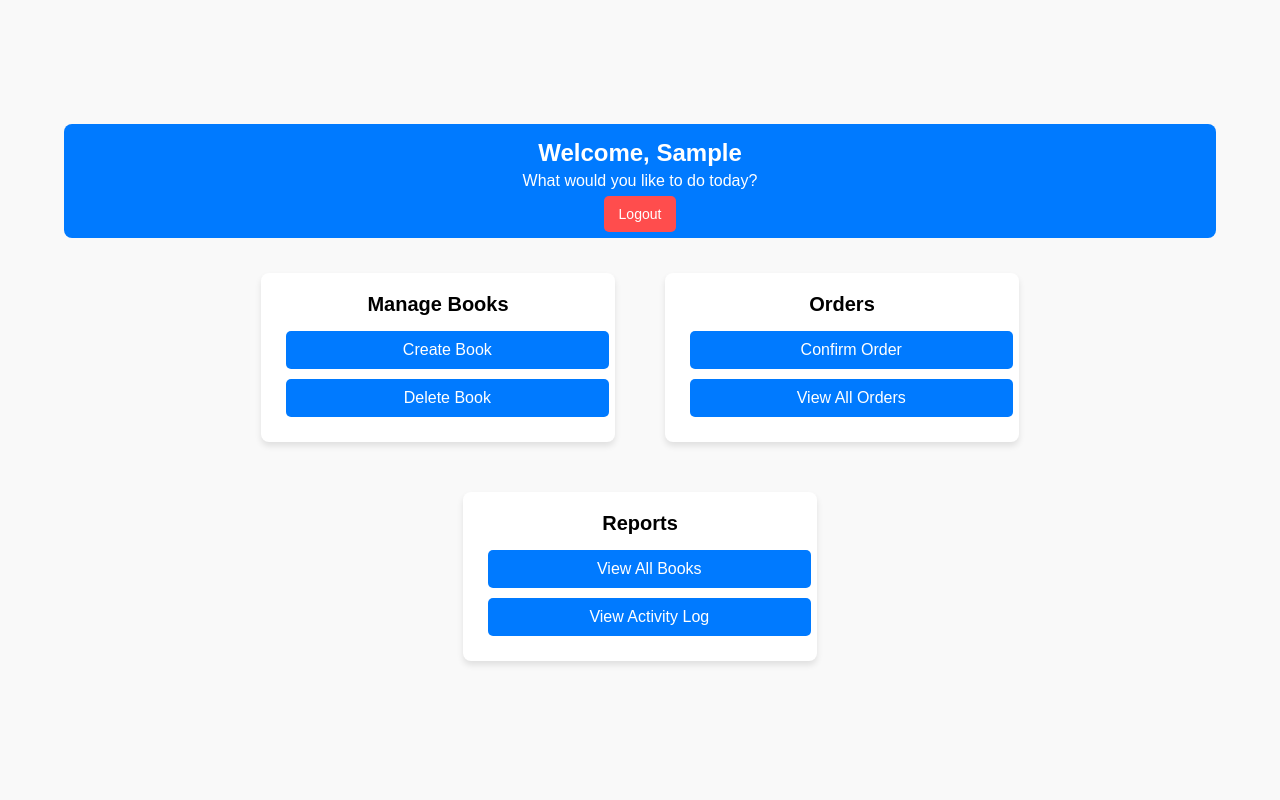
After one commit to VarindraSeegobin/Bookly, a Django app: page /custom-admin/home/ in a window 1280 px wide. The commit adds this page. Run offline with Django 5.2, Linux system fonts and the light colour scheme; the visitor is signed in with stand-in values (Sample User, id 1).

Commit message:
added admin panel home page

```diff
--- a/Auth/static/css/admin_styles.css
+++ b/Auth/static/css/admin_styles.css
@@ -67,6 +67,90 @@ body {
     color: #ff0000; /* Highlight error messages in red */
 }
 
+/*Home Page*/
+body {
+    font-family: Arial, sans-serif;
+    background-color: #f9f9f9;
+    margin: 0;
+    padding: 0;
+}
+
+.container {
+    width: 90%;
+    max-width: 1200px;
+    margin: 20px auto;
+    text-align: center;
+}
+
+header {
+    margin-bottom: 20px;
+    background-color: #007aff;
+    color: white;
+    padding: 15px;
+    border-radius: 8px;
+}
+
+header h1 {
+    margin: 0;
+    font-size: 24px;
+}
+
+header p {
+    margin: 5px 0 15px;
+    font-size: 16px;
+}
+
+header .logout {
+    background-color: #ff4d4d;
+    color: white;
+    text-decoration: none;
+    padding: 10px 15px;
+    border-radius: 5px;
+    font-size: 14px;
+}
+
+header .logout:hover {
+    background-color: #cc0000;
+}
+
+main {
+    display: flex;
+    flex-wrap: wrap;
+    gap: 20px;
+    justify-content: center;
+}
+
+.card {
+    background-color: white;
+    margin: 15px;
+    padding: 20px;
+    border-radius: 8px;
+    box-shadow: 0 4px 6px rgba(0, 0, 0, 0.1);
+    width: calc(33.33% - 30px); /* Default: 3 cards per row */
+    box-sizing: border-box;
+}
+
+.card h2 {
+    margin: 0 0 10px;
+    font-size: 20px;
+}
+
+.card .button {
+    display: inline-block;
+    background-color: #007aff;
+    color: white;
+    text-decoration: none;
+    padding: 10px 20px;
+    border-radius: 5px;
+    font-size: 16px;
+    margin: 5px;
+    width: 90%;
+}
+
+.card .button:hover {
+    background-color: #005bb5;
+}
+
 @media (max-width: 600px) {
 
     /*Login*/
@@ -81,4 +165,23 @@ body {
     .button {
         font-size: 14px; /* Adjust button font size */
     }
+
+    /*Home Page*/
+        header h1 {
+        font-size: 20px;
+    }
+
+    header p {
+        font-size: 14px;
+    }
+
+    .card {
+        width: 100%; /* 1 card per row */
+        margin: 10px 0;
+    }
+
+    .card .button {
+        font-size: 14px;
+        padding: 8px 15px;
+    }
 }
--- a/BookPanel/views.py
+++ b/BookPanel/views.py
@@ -1,5 +1,6 @@
 from django.shortcuts import render, redirect
-from django.contrib.auth import authenticate, login
+from django.contrib.auth import authenticate, login, logout
+from django.contrib.auth.decorators import login_required
 from django.contrib import messages
 
 def admin_login(request):
@@ -10,8 +11,47 @@ def admin_login(request):
         user = authenticate(request, username=username, password=password)
         if user is not None and user.is_superuser:
             login(request, user)
-            return redirect('admin:index')  #TODO: Add admin homepage
+            return redirect('admin-homepage')
         else:
             messages.error(request, 'Incorrect username or password.')
 
     return render(request, 'Admin/login.html')
+
+@login_required
+def homepage(request):
+    return render(request, 'Admin/home.html')
+
+@login_required
+def create_book(request):
+    # Logic for book creation
+    pass
+
+@login_required
+def delete_book(request):
+    # Logic for book deletion
+    pass
+
+@login_required
+def confirm_order(request):
+    # Logic for order confirmation
+    pass
+
+@login_required
+def view_books(request):
+    # Logic for viewing all books and request counts
+    pass
+
+@login_required
+def view_orders(request):
+    # Logic for viewing all orders
+    pass
+
+@login_required
+def view_activity_log(request):
+    # Logic for viewing activity log
+    pass
+
+@login_required
+def logout(request):
+    logout(request)
+    return redirect('admin-login')
--- a/Bookly/urls.py
+++ b/Bookly/urls.py
@@ -9,7 +9,15 @@ from django.urls import path
 
 urlpatterns = [
     path('admin/', admin.site.urls),
-    path('admin/login', admin_login, name='admin-login'),
+    path('custom-admin/login/', admin_login, name='admin-login'),  # Changed URL
+    path('custom-admin/home/', homepage, name='admin-homepage'),
+    path('custom-admin/create_book/', create_book, name='create_book'),
+    path('custom-admin/delete_book/', delete_book, name='delete_book'),
+    path('custom-admin/confirm_order/', confirm_order, name='confirm_order'),
+    path('custom-admin/view_books/', view_books, name='view_books'),
+    path('custom-admin/view_orders/', view_orders, name='view_orders'),
+    path('custom-admin/view_activity_log/', view_activity_log, name='view_activity_log'),
+    path('custom-admin/logout', logout, name='logout'),
     path('', views.index, name='home'),
-    path('account/', account_view, name='account')
+    path('account/', account_view, name='account'),
 ]
--- /dev/null
+++ b/templates/Admin/home.html
@@ -0,0 +1,36 @@
+<!DOCTYPE html>
+{% load static %}
+<html lang="en">
+<head>
+    <meta charset="UTF-8">
+    <meta name="viewport" content="width=device-width, initial-scale=1.0">
+    <title>Homepage</title>
+    <link rel="stylesheet" href="{% static 'css/admin_styles.css' %}">
+</head>
+<body>
+    <div class="container">
+        <header>
+            <h1>Welcome, {{ user.first_name }}</h1>
+            <p>What would you like to do today?</p>
+            <a href="{% url 'logout' %}" class="button logout">Logout</a>
+        </header>
+        <main>
+            <div class="card">
+                <h2>Manage Books</h2>
+                <a href="{% url 'create_book' %}" class="button">Create Book</a>
+                <a href="{% url 'delete_book' %}" class="button">Delete Book</a>
+            </div>
+            <div class="card">
+                <h2>Orders</h2>
+                <a href="{% url 'confirm_order' %}" class="button">Confirm Order</a>
+                <a href="{% url 'view_orders' %}" class="button">View All Orders</a>
+            </div>
+            <div class="card">
+                <h2>Reports</h2>
+                <a href="{% url 'view_books' %}" class="button">View All Books</a>
+                <a href="{% url 'view_activity_log' %}" class="button">View Activity Log</a>
+            </div>
+        </main>
+    </div>
+</body>
+</html>
```
